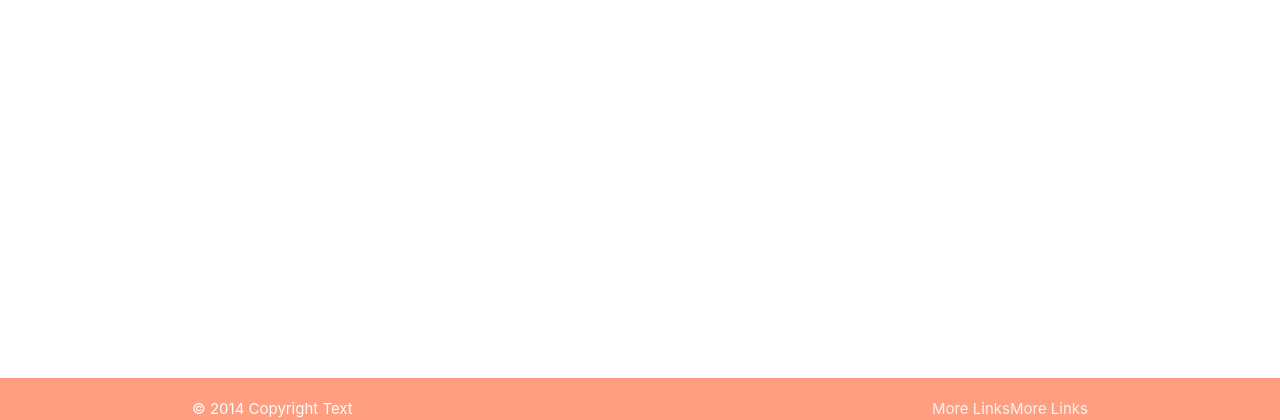
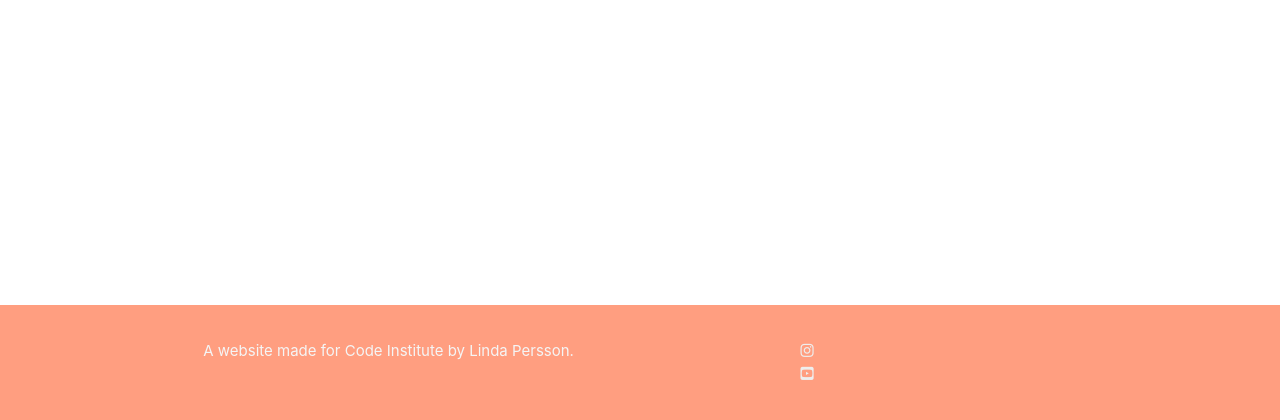
Before and after one commit to LindaAPersson/dadjokes, a Django app: template jokes/templates/jokes/jokes.html in a window 1280 px wide. Shown: the part 380-800 px from the top of the page. Run offline with Django 3.2, Linux system fonts and the light colour scheme; the template is opened without the code that fills it, so the values that code supplies are empty; some libraries are stand-ins or nearby versions.

Commit message:
<style>[base]added style to base footer

```diff
--- a/home/templates/home/index.html
+++ b/home/templates/home/index.html
@@ -7,12 +7,12 @@
         <div class="row">
             <div class="col s12 m6">
               <div class="card deep-orange accent-1">
-                <div class="card-content black-text">
+                <div class="card-content white-text">
                   <span class="card-title">Welcome!</span>
                   <p>Hey there, fellow pun enthusiast! Get ready to embark on a rib-tickling journey into the realm of dad jokes – where the punchlines are cheesy, the laughter is contagious, and the groans are inevitable.</p>
                 </div>
-                <div class="card-action black-text">
-                  <a href="#">To the jokes!</a>
+                <div class="card-action">
+                  <a class="white-text" href="{% url 'jokes_page' %}">To the jokes!</a>
                 </div>
               </div>
             </div>
--- a/static/css/style.css
+++ b/static/css/style.css
@@ -16,6 +16,8 @@ main {
     height: 100vh;
 }
 
-#test {
-    color: blueviolet;
+.social-media {
+    display: flex;
+    align-items: center;
+    margin: 10px;
 }
--- a/templates/base.html
+++ b/templates/base.html
@@ -93,14 +93,25 @@
 
     <footer class="page-footer deep-orange accent-1">
         <div class="container">
-            © 2014 Copyright Text
-            <a class="grey-text text-lighten-4 right" href="#!">More Links</a>
-            <a class="grey-text text-lighten-4 right" href="#!">More Links</a>
+            <div class="row">
+                <div class="col l6 s12">
+                    <p class="grey-text text-lighten-4">A website made for Code Institute by Linda Persson.</p>
+                </div>
+                <div class="col l4 offset-l2 s12">
+                    <ul id="social-media">
+                        <li><a class="grey-text text-lighten-3" href="https://www.instagram.com/" target="_blank" aria-label="Visit Dadjokes on Instagram (opens in new tab)"><i class="fa-brands fa-instagram"></i></a></li>
+                        <li><a class="grey-text text-lighten-3" href="https://www.youtube.com/" aria-label="Visit Dadjokes on youtube (opens in new tab)"><i class="fa-brands fa-square-youtube"></i></a></li>
+                    </ul>
+                </div>
+            </div>
         </div>
     </footer>
 
-    <!--JavaScript at end of body for optimized loading-->
+    <!--Materialize JS-->
     <script type="text/javascript" src="{% static 'js/materialize.min.js' %}"></script>
+    <!--Custom JS-->
     <script type="text/javascript" src="{% static 'js/script.js' %}"></script>
+    <!--Fontawesome JS-->
+    <script src="https://kit.fontawesome.com/b6bd3cd609.js" crossorigin="anonymous"></script>
 </body>
 </html>
```
